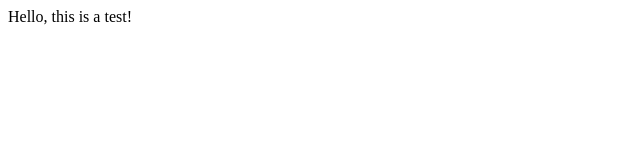
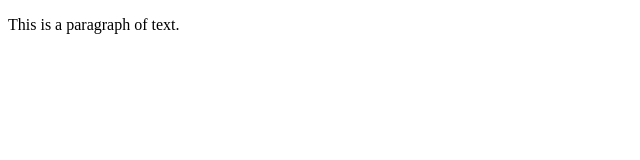
Before and after one commit to MisterZeus/MisterZeus.github.io, a plain HTML site: page index.html in a window 1280 px wide. Shown: the whole page, without its empty margins (0-640 px from the left). Drawn offline with Linux system fonts and the light colour scheme.

Commit message:
Add para

```diff
--- a/index.html
+++ b/index.html
@@ -1,6 +1,8 @@
 <!DOCTYPE html>
 <html>
 <body>
-  Hello, this is a test!
+  <p>
+    This is a paragraph of text.
+  </p>
 </body>
 </html>
```
